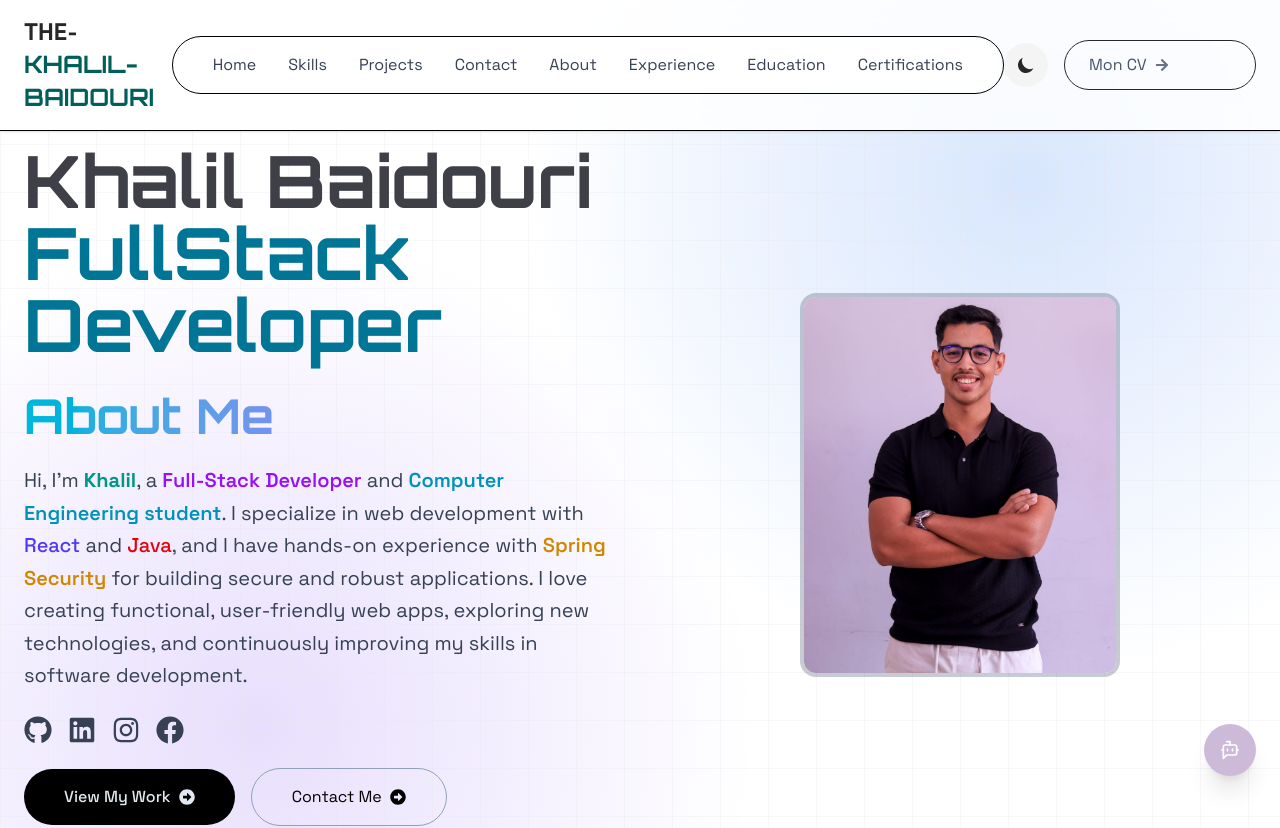
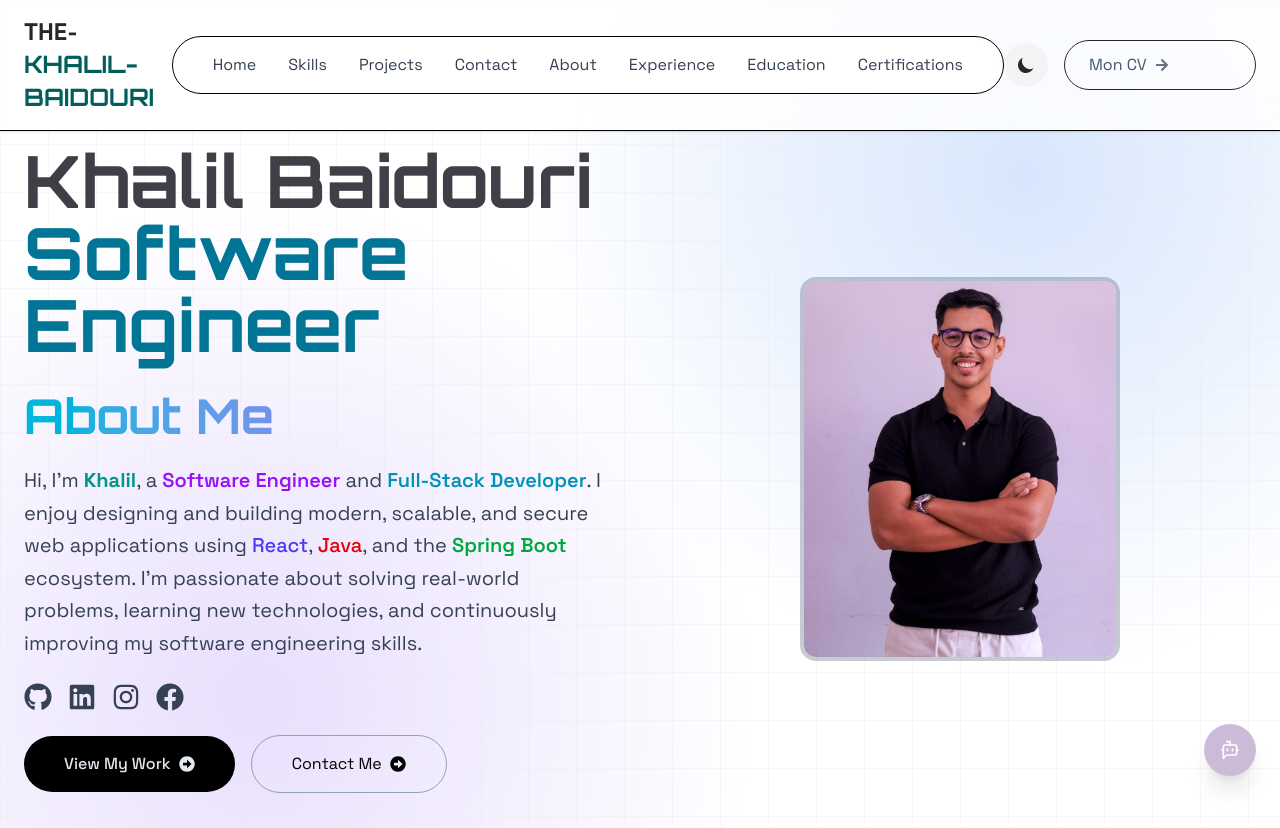
Before and after one commit to khalilbaidouri/portfolio, a React (Vite) app in the folder portfolio/: page / in a window 1280 px wide. Shown: the top 828 px of the page. Built offline with nearby package versions, Linux system fonts and the light colour scheme; a web font is replaced by a local one.

Commit message:
amelioration

```diff
--- a/portfolio/src/assets/me.js
+++ b/portfolio/src/assets/me.js
@@ -202,12 +202,39 @@ export const certificationsData = [
 ];
 
 export const experienceData = [
+  /*
+   {
+    role: "Backend Java Developer (Internship)",
+    company: "Synertic",
+    period: "2026 (2 months)",
+    description:
+      "Collaborated with a development team to build a banking platform for SWIFT message management based on a microservices architecture. Contributed to the implementation of secure REST APIs, authentication and authorization with Keycloak, asynchronous communication using Apache Kafka, and backend development with Spring Boot while following Agile methodologies and GitFlow.",
+    technologies: [
+      "Java",
+      "Spring Boot",
+      "Spring Security",
+      "Keycloak",
+      "OAuth2",
+      "JWT",
+      "Apache Kafka",
+      "PostgreSQL",
+      "JPA/Hibernate",
+      "Git",
+      "GitFlow",
+      "Docker",
+      "Microservices",
+      "REST API"
+    ],
+    last: true,
+    imageUrl: "/img/synertic.png",
+  }, */
   {
     role: "Full-Stack Developer (Internship)",
     company: "OCP El Jadida (Office Chérifien des Phosphates)",
     period: "2025 (1 month)",
     description: "Design and development of a web application to digitize and optimize the management of technical interventions. The application centralizes planning, real-time tracking, and full intervention traceability, improving operational coordination.",
-    technologies: ["Spring Boot", "React.js", "Spring Security", "JWT", "PostgreSQL"],
+    technologies: ["Spring Boot", "React.js", "Spring Security", "JWT", "PostgreSQL" ,"Docker"],
     last: true,
+    imageUrl: "/img/Logo-OCP_header.svg",
   }
 ];
--- a/portfolio/src/components/About.jsx
+++ b/portfolio/src/components/About.jsx
@@ -8,12 +8,7 @@ const About = () => {
       </h2>
 
       <p className="text-lg sm:text-xl text-gray-700 dark:text-gray-300 mb-6 leading-relaxed">
-        Hi, I’m <span className="font-bold text-teal-600 dark:text-teal-400">Khalil</span>, a{" "}
-        <span className="font-semibold text-purple-600 dark:text-purple-400">Full-Stack Developer</span> and{" "}
-        <span className="font-semibold text-cyan-600 dark:text-cyan-400">Computer Engineering student</span>. I specialize in web development with{" "}
-        <span className="text-indigo-600 dark:text-indigo-400 font-medium">React</span> and{" "}
-        <span className="text-red-600 dark:text-red-400 font-medium">Java</span>, and I have hands-on experience with{" "}
-        <span className="font-semibold text-yellow-600 dark:text-yellow-400">Spring Security</span> for building secure and robust applications. I love creating functional, user-friendly web apps, exploring new technologies, and continuously improving my skills in software development.
+       Hi, I'm <span className="font-bold text-teal-600 dark:text-teal-400">Khalil</span>, a <span className="font-semibold text-purple-600 dark:text-purple-400">Software Engineer</span> and <span className="font-semibold text-cyan-600 dark:text-cyan-400">Full-Stack Developer</span>. I enjoy designing and building modern, scalable, and secure web applications using <span className="text-indigo-600 dark:text-indigo-400 font-medium">React</span>, <span className="text-red-600 dark:text-red-400 font-medium">Java</span>, and the <span className="font-semibold text-green-600 dark:text-green-400">Spring Boot</span> ecosystem. I'm passionate about solving real-world problems, learning new technologies, and continuously improving my software engineering skills.
       </p>
 
       <div className="flex justify-center lg:justify-start space-x-4 mt-4">
--- a/portfolio/src/components/Experience.jsx
+++ b/portfolio/src/components/Experience.jsx
@@ -44,6 +44,7 @@ const Experience = () => {
                   <span className="text-sm font-semibold text-zinc-500 dark:text-zinc-400 block">
                     {exp.period}
                   </span>
+
                 </div>
 
                 {/* Content Card */}
@@ -53,6 +54,8 @@ const Experience = () => {
                   <div className="absolute left-0 top-0 w-1.5 h-full bg-gradient-to-b from-teal-500 to-cyan-500 group-hover:from-cyan-500 group-hover:to-blue-500 transition-colors duration-300"></div>
 
                   <div className="flex flex-col sm:flex-row sm:items-center justify-between gap-2 mb-4">
+                    <div className="flex items-center gap-4">
+
                       <div>
                         <h3 className="text-xl font-bold text-zinc-900 dark:text-zinc-50 group-hover:text-transparent group-hover:bg-clip-text group-hover:bg-gradient-to-r group-hover:from-teal-600 group-hover:to-blue-600 dark:group-hover:from-teal-400 dark:group-hover:to-cyan-400 transition-all duration-300">
                           {exp.role}
@@ -60,6 +63,7 @@ const Experience = () => {
                         <p className="text-sm font-semibold text-teal-700 dark:text-teal-400 mt-1">
                           {exp.company}
                         </p>
+                      </div>
                     </div>
 
                     {/* Date capsule for mobile */}
--- a/portfolio/src/components/Hero.jsx
+++ b/portfolio/src/components/Hero.jsx
@@ -53,7 +53,7 @@ const Hero = () => {
                 </span>
                 <br />
                 <span className="text-cyan-700 dark:text-cyan-500">
-                  FullStack Developer
+                  Software Engineer
                 </span>
               </h1>
               <About />
--- a/portfolio/src/pages/Home.jsx
+++ b/portfolio/src/pages/Home.jsx
@@ -15,7 +15,7 @@ const Home = () => {
   return (
     <>
       <Helmet>
-        <title>Khalil Baidouri — Développeur Full Stack</title>
+<title>Khalil Baidouri — Software Engineer</title>
         <meta name="description" content="Portfolio de Khalil Baidouri, développeur Full Stack passionné. Découvrez mes projets, compétences, formations et certifications." />
         <meta name="keywords" content="Khalil Baidouri, baidouri, développeur full stack, portfolio, React, Java, Spring Boot" />
         <meta name="author" content="Khalil Baidouri" />
```
Lines whose indentation alone changed are shown as unchanged.
